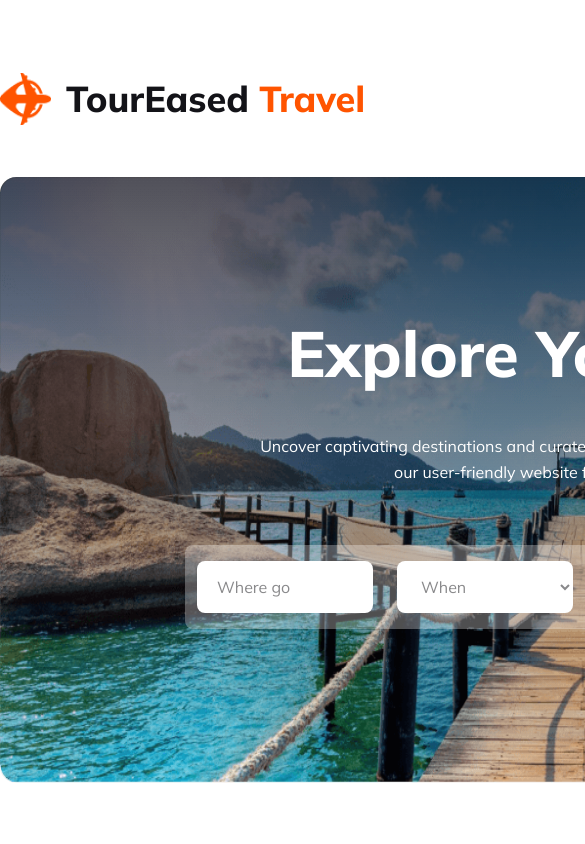
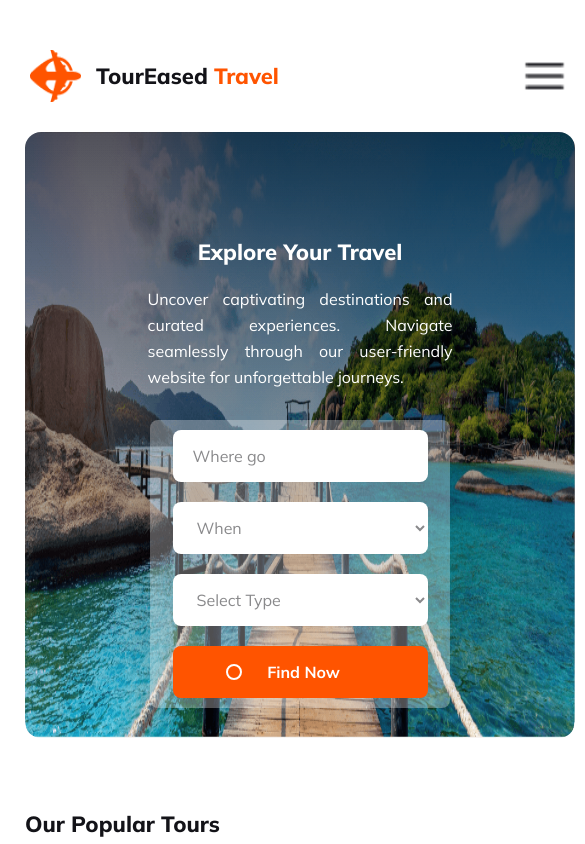
Before and after one commit to Hr-Sajib/B9A2-HeroTravel, a plain HTML site: page index.html in a window 390 px wide. Shown: the top 844 px of the page, 585 px wide, since content can reach past the window. Drawn offline with Linux system fonts and the light colour scheme.

Commit message:
advancing with @media rules apply

```diff
--- a/index.html
+++ b/index.html
@@ -4,9 +4,11 @@
     <meta charset="UTF-8">
     <meta http-equiv="X-UA-Compatible" content="IE=edge">
     <meta name="viewport" content="width=device-width, initial-scale=1.0">
+
     <title>Document</title>
 
     <link rel="stylesheet" href="style.css">
+    <link rel="stylesheet" href="styleRes.css">
 
     <link rel="preconnect" href="https://fonts.googleapis.com">
     <link rel="preconnect" href="https://fonts.gstatic.com" crossorigin>
@@ -34,6 +36,7 @@
         <div class="iconContainer">
         <img src="Images/Group 40071 (2).png" alt="">
         <h3>TourEased <span class="spc" >Travel</span></h3>
+        <img class="_3line" src="images/3line.png" alt="">
         </div>
         <nav>
             <ul >
--- a/style.css
+++ b/style.css
@@ -22,6 +22,9 @@ body{
     }
     .iconContainer{
         display: flex;
+    }
+    ._3line{
+        display: none;
     }
     header img{
         width: 51px;
@@ -145,9 +148,7 @@ body{
         text-align: center;
         font-family: Mulish;
         font-size: 16px;
-        font-style: normal;
         font-weight: 700;
-        line-height: normal;
     }
     ::placeholder{
         color: rgba(19, 19, 24, 0.50);
@@ -168,9 +169,7 @@ body{
         text-align: center;
         font-family: Mulish;
         font-size: 40px;
-        font-style: normal;
         font-weight: 800;
-        line-height: normal;
     }
    .description p,.description li{
      text-align: left;
@@ -322,7 +321,7 @@ body{
     border-radius: 16px;
     border: 1px solid rgba(251, 180, 99, 0.662);
     background: rgba(251, 181, 99, 0.05);
-    padding: 40px;
+    padding: 0px;
 }
 .services{
     width: 573px;
--- a/styleRes.css
+++ b/styleRes.css
@@ -1,144 +1,145 @@
-@media screen and (max-width: 576px){
+@media screen and (max-width: 600px){
+    main{
+        width: 600px;
+        margin: 40px auto 0 auto;
+    }
+    body{
+        margin: 0;
+    }
 
-    header{
-        display: flex;
-        align-items: center;
-        justify-content: space-between;
-        margin-bottom: 0;
+
+
+
+
+    header h3{
+        font-size: 22px;
+    }
+
+    nav{
+        display: none;
     }
     .iconContainer{
-        display: flex;
+        margin-left: 30px;
+        margin-right: 0px;
     }
-    header img{
-        width: 1px;
-        height: .5rem;
-        margin: auto 15px auto 0px;
+    ._3line{
+        display: inline-block;
+       margin-left: 240px;
     }
-    nav{
-        display: flex;
+    .sect_explore{
+        width: 550px;
+        margin:20px auto 0 auto;
+    }
+    .explore{
+        font-size: 22px;
+        margin: 0px auto 20px auto;
+    }
+    .exploreDetails{
+        width: 305px;
+    }
+    .findNow{
+        width: 300px;
+        height: 300px;
+        margin: 30px auto;
+        flex-direction: column;
+    }
+    .findNowInput{
+        width: 255px;
+        margin: 0px auto;
+    }
+    .gg-search {
+        margin-right: 0;
+    }
+    .findButton p{
+        position: relative;
+        right: 30px;
+    }
+    .sect_popular_tours{
+        width: 550px;
+        margin: 50px auto;
+        flex-direction: column;
+    }
+    .ourPopularTours{
+        font-size: 22px;
+        font-weight: 800;
+    }
+    .exploreDetails{
+        text-align: justify;
+    }
+    .sect_popular_tours img{
+        width: 550px;
+        height: 550px;
+        border-radius: 16px;
+        margin: 30px auto;
+    }
+    .chooseYourDest{
+        font-size: 20px;
+        margin: 100px auto 0 auto;
+    }
+    .chooseYourDestDetails{
+        width: 550px;
+        margin: 0 auto;
+    }
+    .row1,.row2,.row3{
+        width: 550px;
+        flex-direction: column;
+        margin: 0px auto 0 auto;
+    }
+    .maldives,.indonesia,.srilanka,.northamerica,.kashmir,.bangladesh,.bandarban{
+        width: 550px;
+        margin: 20px auto;
+    }
+    .srilanka,.northamerica,.kashmir,.bangladesh,.bandarban{
+        background-size: cover;
     }
 
-    header h3{
-        color: #131318;
-        font-family: 'Mulish';
-        font-size: 36px;
-        font-style: normal;
-        font-weight: 800;
-        line-height: normal;
+
+
+
+    .whychoose{
+        font-size: 20px;
+        margin-top: 100px;
     }
-    nav ul{
-        list-style: none;
-        display: flex;
-        width: 505px;
-        display: flex;
-        justify-content: space-between;
+    .sect_choose_your_dest>.commonText{
+        width: 550px;
+        text-align: center;
+        margin: 0 auto;
     }
-    nav a{
-        text-decoration: none;
+    .line1{
+        flex-direction: column;
+        gap: 20px;
     }
-    .home{
-        color: #FF5400;
-        text-align: center;
-        font-family: Mulish;
-        font-size: 18px;
-        font-weight: 700;
+    .hotels, .services,.line2_price{
+        width: 550px;
+        height: 400px;
+        padding: 40px;
+        margin: 0 auto;
+        box-sizing: border-box;
+    }
+    .line2_price{
+        margin-top: 20px;
     }
 
-/* Explore section */
 
-    .sect_explore{
-        width: 1170px;
-        height: 500px;
-        background-image: url(images/Group\ 13.png), linear-gradient(180deg, rgba(19, 19, 24, 0.80) 0%, rgba(19, 19, 24, 0.00) 100%);
-        background-blend-mode: overlay;
-        background-repeat: no-repeat;
-        background-size: 100% 100%;
-        border-radius: 16px;
-        margin-top: 20px;
-        padding-top:106px;
-        display: flex;
+
+    .sect_newslatter{
         flex-direction: column;
-        align-items: center;
+        margin: 150px auto 0 auto;
+        gap: 20px;
     }
-    .explore{
-        color: #FFF;
-        font-family: Mulish;
-        font-size: 64px;
-        font-weight: 800;
-        text-align: center;
-        margin: 30px auto 40px auto;
-    }
-    .exploreDetails{
-        width: 675px;
-        color: #FFF;
-        text-align: center;
-        font-family: Mulish;
-        font-size: 16px;
-        font-weight: 400;
-        line-height: 26px;
-        margin:0 auto;
-    }
-    .findNow{
-        width: 800px;
-        height: 84px;
-        border-radius: 8px;
-        background: rgba(255, 255, 255, 0.30);
-        margin: 60px auto;
-        display: flex;
-        justify-content: space-around;
-    }
-    .findNowInput{
-        width: 176px;
-        height: 52px;
-        background-color: #FFF;
-        border-radius: 8px;
-        margin: auto 0px;
-        border: 0;
-        color: rgba(19, 19, 24, 0.50);
-        text-align: left;
-        font-family: Mulish;
-        font-size: 16px;
-        font-weight: 400;
-        padding-left: 20px;
-        padding-right: 20px;
-        box-sizing: border-box;
+        .newsl_Container1{
+            width: 550px;
+            margin: 0 auto;
+        }
+        .newsl_Container2{
+            width: 550px;
+            margin: 0 auto;
+            border-radius: 16px;
+        }
+        .discount{
+            left:220px;
+            top: 247px;
+        }
 
-    }
-    .gg-search {
-        color: #FFF;
-        box-sizing: border-box;
-        position: relative;
-        display: block;
-        transform: scale(var(--ggs,1));
-        width: 16px;
-        height: 16px;
-        border: 2px solid;
-        border-radius: 100%;
-        margin-left: -4px;
-    }
-    .findButton{
-        display: flex;
-        align-items: center;
-        justify-content: space-around;
-        padding-right: 30px;
-        padding-left: 30px;
-        background-color: #FF5400;
-    }
-    .findButton p{
-        color: #FFF;
-        text-align: center;
-        font-family: Mulish;
-        font-size: 16px;
-        font-style: normal;
-        font-weight: 700;
-        line-height: normal;
-    }
-    ::placeholder{
-        color: rgba(19, 19, 24, 0.50);
-        text-align: left;
-        font-family: Mulish;
-        font-size: 16px;
-        font-weight: 400;
-    }
 
 }
```
Also changed, not shown: Images/3line.png (added).
